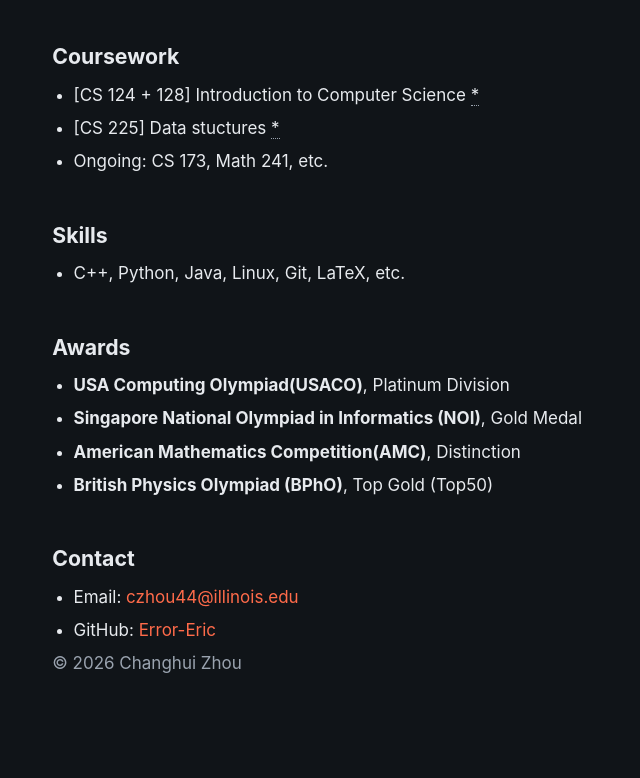
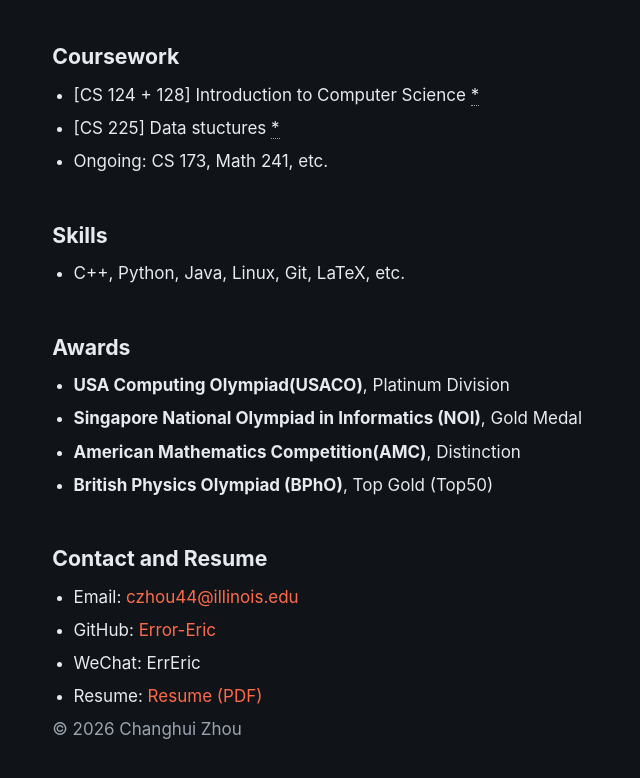
Before and after one commit to Error-Eric/error-eric.github.io, an Astro site: page / in a window 1280 px wide. Shown: the part 517-1295 px from the top of the page, without its empty margins (252-892 px from the left). Before the commit the page ends 1262 px from the top, so only its background shows below. Built offline with nearby package versions, Linux system fonts and the light colour scheme; Astro itself is replaced by a stand-in of ours.

Commit message:
added LaTeX resume

```diff
--- a/src/pages/index.astro
+++ b/src/pages/index.astro
@@ -80,10 +80,12 @@
   </section>
 
   <section id="contact">
-    <h2>Contact</h2>
+    <h2>Contact and Resume</h2>
     <ul>
       <li>Email: <a href="mailto:czhou44@illinois.edu">czhou44@illinois.edu</a></li>
       <li>GitHub: <a href="https://github.com/error-eric">Error-Eric</a></li>
+      <li>WeChat: ErrEric</li>
+      <li>Resume: <a href="/resume.pdf">Resume (PDF)</a>
     </ul>
   </section>
 
```
Also changed, not shown: 3 other files.
